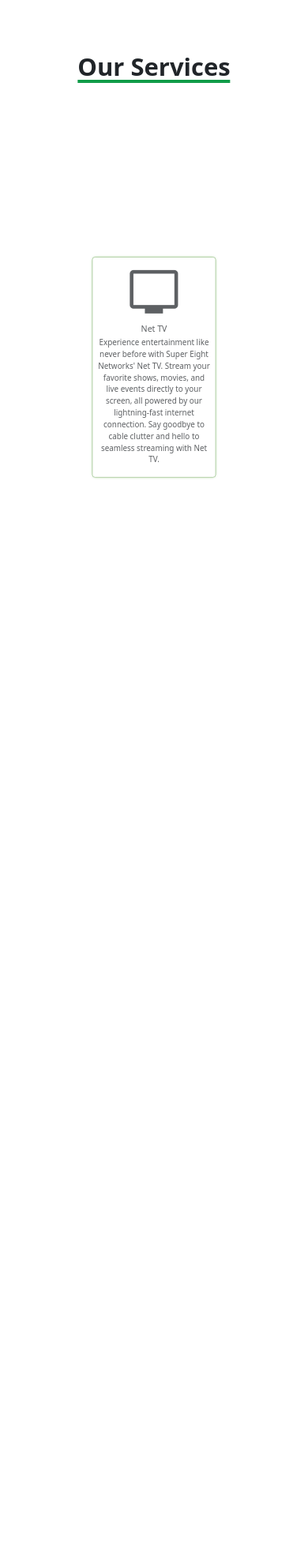
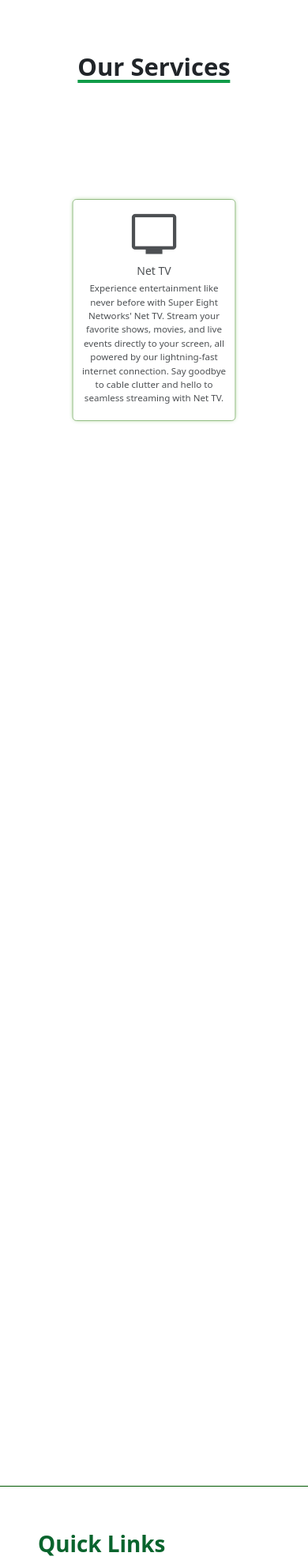
Before and after one commit to mohitdahal3/SuperEight, a Django app: page / in a window 390 px wide. Shown: the part 400-2380 px from the top of the page at 79% size. Run offline with Django 5.2, Linux system fonts and the light colour scheme.

Commit message:
Added media queries

```diff
--- a/webapp/static/webapp/css/home-style.css
+++ b/webapp/static/webapp/css/home-style.css
@@ -28,6 +28,7 @@
 
 .service-text-column > p{
     text-align: center;
+    font-size: 1.2em;
 }
 
 @media (min-width: 992px) {
@@ -62,7 +63,7 @@
 }
 
 .service-icon-column > span{
-    font-size: 10em;
+    font-size: 7em;
 }
 
 .service-text-column{
@@ -76,11 +77,24 @@
         padding: 2em 3em;
     }
 
+    .service-text-column > p{
+        font-size: 1.275em;
+    }
+    .service-icon-column > span{
+        font-size: 8.5em;
+    }
+
 }
 
 @media (min-width: 992px) {
     .our-services-section{
         padding: 2em 5em;
+    }
+    .service-text-column > p{
+        font-size: calc(1.275rem + .3vw)
+    }
+    .service-icon-column > span{
+        font-size: 10em;
     }
 
 }
--- a/webapp/templates/webapp/base.html
+++ b/webapp/templates/webapp/base.html
@@ -15,7 +15,7 @@
 
   </head>
   <body>
-    <div class="head-wrapper">
+    <div id="head-wrapper" class="head-wrapper">
       <div class="container">
         <header class="d-flex flex-wrap justify-content-center py-3 mb-4 border-bottom">
           <a href="/" class="d-flex align-items-center mb-3 mb-lg-0 me-lg-auto link-body-emphasis text-decoration-none">
@@ -23,11 +23,11 @@
           </a>
 
           <ul id="nav" class="nav nav-pills">
-            <li class="nav-item"><a href="#" class="nav-link active">Home</a></li>
-            <li class="nav-item"><a href="#our-services-section" class="nav-link">Services</a></li>
-            <li class="nav-item"><a href="#" class="nav-link">Support</a></li>
-            <li class="nav-item"><a href="#" class="nav-link">About</a></li>
-            <li class="nav-item"><a href="#" class="nav-link">Contact</a></li>
+            <li class="nav-item"><button class="nav-link active">Home</button></li>
+            <li class="nav-item"><button onclick="scrollToElement('our-services-section')" class="nav-link">Services</button></li>
+            <li class="nav-item"><button class="nav-link">Support</button></li>
+            <li class="nav-item"><button class="nav-link">About</button></li>
+            <li class="nav-item"><button class="nav-link">Contact</button></li>
           </ul>
         </header>
       </div>
@@ -42,11 +42,11 @@
         <div class="col-md py-4">
           <h1 class="fs-1 fw-semibold color-green-dark">Quick Links</h1>
           <div class="footer-links">
-            <a href="#"><div>Home</div></a>
-            <a href="#our-services-section"><div>Services</div></a>
-            <a href="#"><div>Support</div></a>
-            <a href="#"><div>About</div></a>
-            <a href="#"><div>Contact</div></a>
+            <a><div onclick="">Home</div></a>
+            <a><div onclick="scrollToElement('our-services-section')">Services</div></a>
+            <a><div onclick="">Support</div></a>
+            <a><div onclick="">About</div></a>
+            <a><div onclick="">Contact</div></a>
           </div>
         </div>
 
--- a/webapp/templates/webapp/home.html
+++ b/webapp/templates/webapp/home.html
@@ -58,14 +58,14 @@
                   <h3>Net TV</h3>
                 </div>
                 <div class="col-lg-8 service-text-column">
-                  <p class="fs-4">Experience entertainment like never before with Super Eight Networks' Net TV. Stream your favorite shows, movies, and live events directly to your screen, all powered by our lightning-fast internet connection. Say goodbye to cable clutter and hello to seamless streaming with Net TV.</p>
+                  <p>Experience entertainment like never before with Super Eight Networks' Net TV. Stream your favorite shows, movies, and live events directly to your screen, all powered by our lightning-fast internet connection. Say goodbye to cable clutter and hello to seamless streaming with Net TV.</p>
                 </div>
               </div>
 
 
               <div class="service-card row">
                 <div class="col-lg-8 service-text-column order-2 order-lg-1">
-                  <p class="fs-4">Experience blazing-fast internet speeds right in the comfort of your home with Super Eight Networks' Home Internet service. Whether you're streaming movies, gaming online, or staying connected with loved ones, our reliable and high-speed connection ensures a seamless online experience for you and your family.</p>
+                  <p>Experience blazing-fast internet speeds right in the comfort of your home with Super Eight Networks' Home Internet service. Whether you're streaming movies, gaming online, or staying connected with loved ones, our reliable and high-speed connection ensures a seamless online experience for you and your family.</p>
                 </div>
                 <div class="col-lg-4 service-icon-column order-1 order-lg-2">
                   <span class="material-symbols-outlined">home</span>
@@ -80,7 +80,7 @@
                   <h3>Corporate Internet</h3>
                 </div>
                 <div class="col-lg-8 service-text-column">
-                  <p class="fs-4">Elevate your business operations with Super Eight Networks' Corporate Internet service. Enjoy reliable connectivity, high bandwidth, and dedicated support tailored to meet the demanding needs of your organization. Stay ahead of the competition and empower your team with fast and secure internet access for all your business needs.</p>
+                  <p>Elevate your business operations with Super Eight Networks' Corporate Internet service. Enjoy reliable connectivity, high bandwidth, and dedicated support tailored to meet the demanding needs of your organization. Stay ahead of the competition and empower your team with fast and secure internet access for all your business needs.</p>
                 </div>
               </div>
 
```
Also changed, not shown: webapp/static/webapp/js/script.js (+60 -46 lines).
